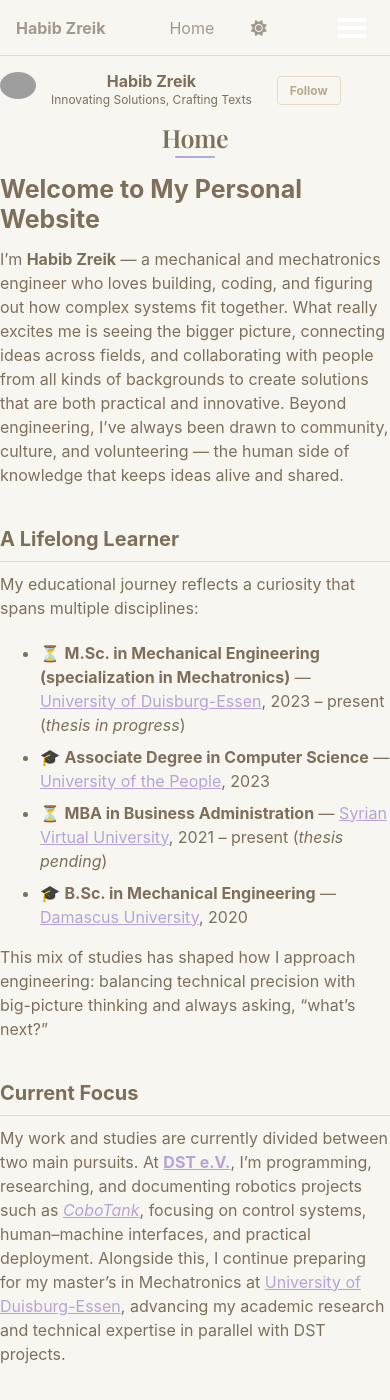
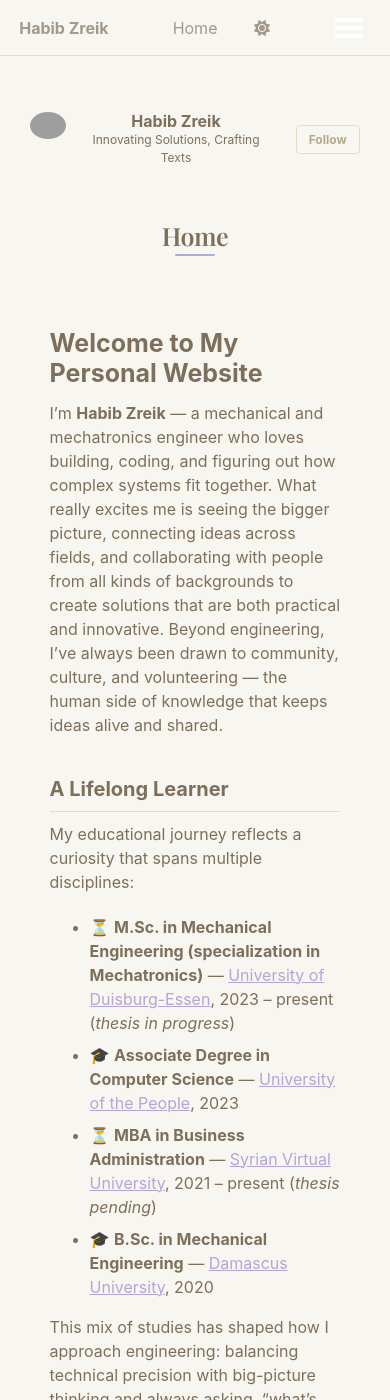
Before and after one commit to HabibZRK/HabibZRK.github.io, a Jekyll site: the page built from _pages/welcome.md, in a window 390 px wide and 1400 px high. Built offline with Jekyll 4.4.1, drawn with Linux system fonts in a browser that asks for light colours.

Commit message:
style: enhance mobile responsiveness with padding adjustments and layout fixes

```diff
--- a/_sass/layout/_base.scss
+++ b/_sass/layout/_base.scss
@@ -15,6 +15,23 @@
   margin: 0;
   padding: $masthead-height 0 0;
   padding-bottom: 9em;
+
+  // Add universal horizontal margin for mobile
+  @media (max-width: 600px) {
+    padding-left: 1.2rem;
+    padding-right: 1.2rem;
+  }
+// Prevent content from being hidden behind the fixed masthead on mobile
+@media (max-width: 600px) {
+  #main, .page, .page__content {
+    margin-top: 3.5rem !important;
+    margin-left: 0.2rem;
+    margin-right: 0.2rem;
+    padding-left: 0.5rem;
+    padding-right: 0.5rem;
+    box-sizing: border-box;
+  }
+}
   font-family: $global-font-family;
   line-height: 1.5;
 
--- a/_sass/layout/_masthead.scss
+++ b/_sass/layout/_masthead.scss
@@ -7,7 +7,10 @@
   background: var(--global-bg-color);
   height: fit-content;
   top: 0;
-  width: 100%;
+  width: 100vw;
+  left: 0;
+  right: 0;
+  z-index: 1000;
 
   -webkit-animation: intro 0.3s both;
           animation: intro 0.3s both;
@@ -28,6 +31,10 @@
     @include container;
     @include clearfix;
     padding: 0.5em 1em;
+    @media (max-width: 600px) {
+      padding-left: 1.2rem;
+      padding-right: 1.2rem;
+    }
     font-family: $sans-serif-narrow;
 
     @include breakpoint($x-large) {
```
Also changed, not shown: README.md (+1 -1 lines).
